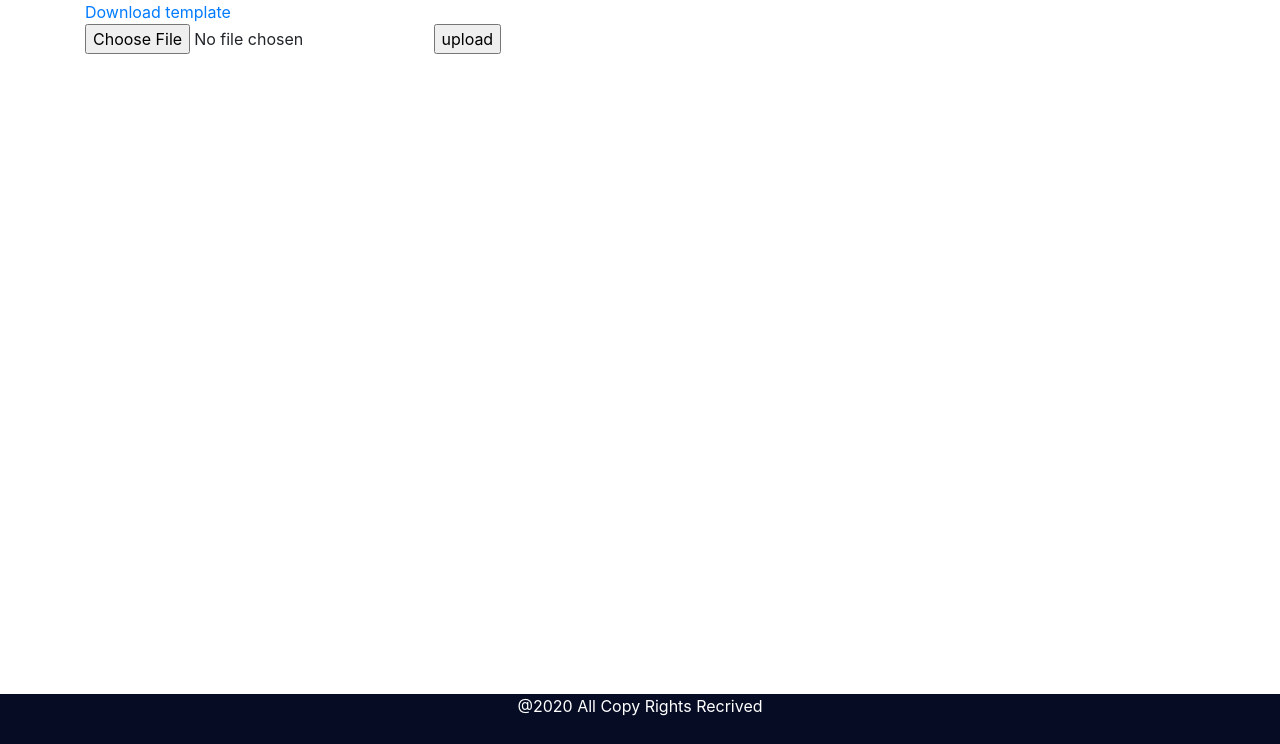
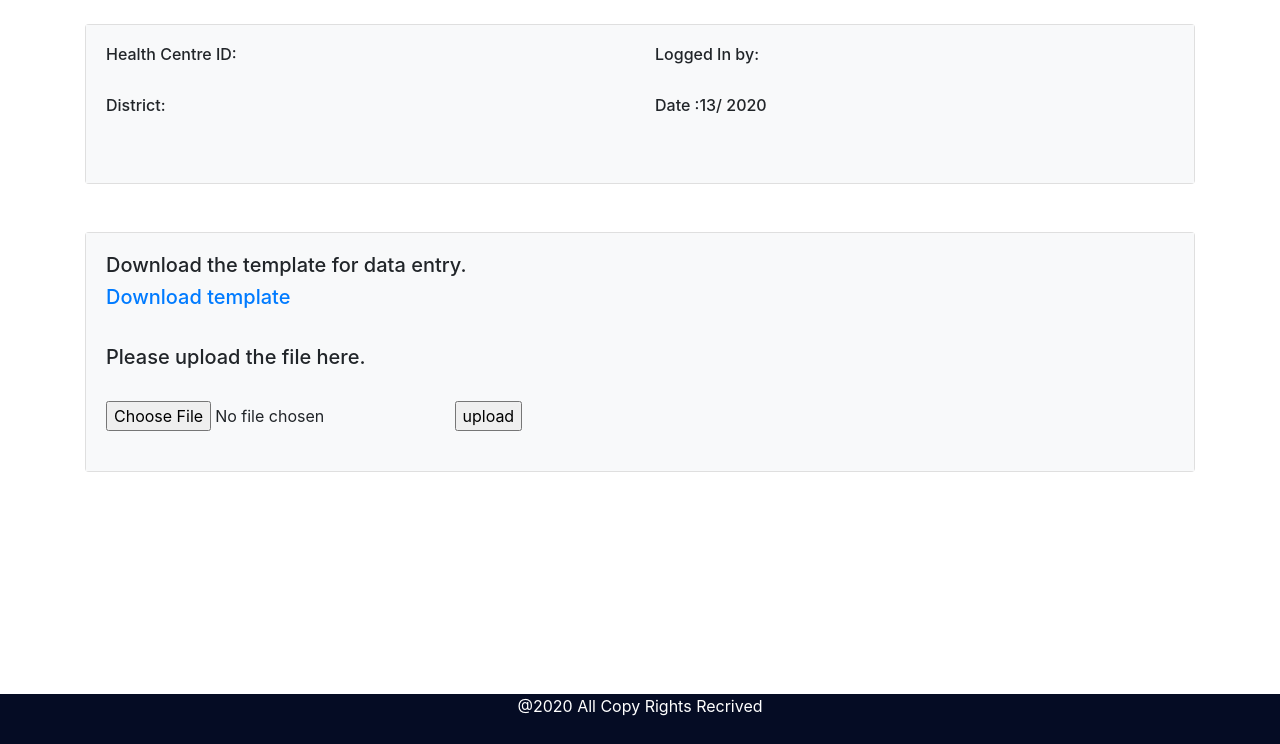
Before and after one commit to akashp90/EnggProject, a Flask app: page /uploadcsv in a window 1280 px wide. Shown: the part 56-800 px from the top of the page. Run offline with Flask 2, Linux system fonts and the light colour scheme; some libraries are stand-ins or nearby versions.

Commit message:
upload csv

```diff
--- a/templates/login.html
+++ b/templates/login.html
@@ -5,7 +5,7 @@
 
 {% block body %}
 
-
+<br>
 <div class="container-fluid bg">
 
     <div class="row">
--- a/templates/upload_csv.html
+++ b/templates/upload_csv.html
@@ -1,7 +1,56 @@
 {% extends 'layout.html' %}
 
 {% block body %}
-<a href='/download_template'> Download template </a>
+
+
+<!-- <a href='/download_template'> Download template </a>
 
 <form method="POST" enctype=multipart/form-data> <input type=file name=file> <input type='submit' value='upload'>
-</form> {% endblock %}
+</form> -->
+
+<br>
+<div class="card" style="height:10rem";>
+<div class="card-body" style="background-color:#f8f9fa";>
+  <div class="row">
+
+  <div class="col-sm-6">
+
+
+ <h6> Health Centre ID:</h6>
+ <br>
+ <h6>District:</h6>
+   <br><br>
+   </div>
+   <div class="col-sm-6">
+   <h6>Logged In by:</h6>
+   <br>
+   <h6>Date :<script>document.write(new Date().getDate())</script>/ <script>document.write(new Date().getFullYear())</script></h6>
+    </div>
+</div>
+</div>
+</div><br><br>
+
+
+<div class="card" style="height:15rem";>
+    <div class="card-body" style="background-color:#f8f9fa";>
+      <!-- <div class="container" > -->
+  <h5>Download the template for data entry.</h5>
+  <h5 class="card-title"><a href='/download_template'> Download template </a></h5>
+  <br>
+  <h5>Please upload the file here.</h5>
+  <br>
+  <form method="POST" enctype=multipart/form-data> <input type=file name=file> <input type='submit' value='upload'>
+  </form>
+
+</div>
+</div>
+
+
+
+
+
+
+
+
+
+ {% endblock %}
```
